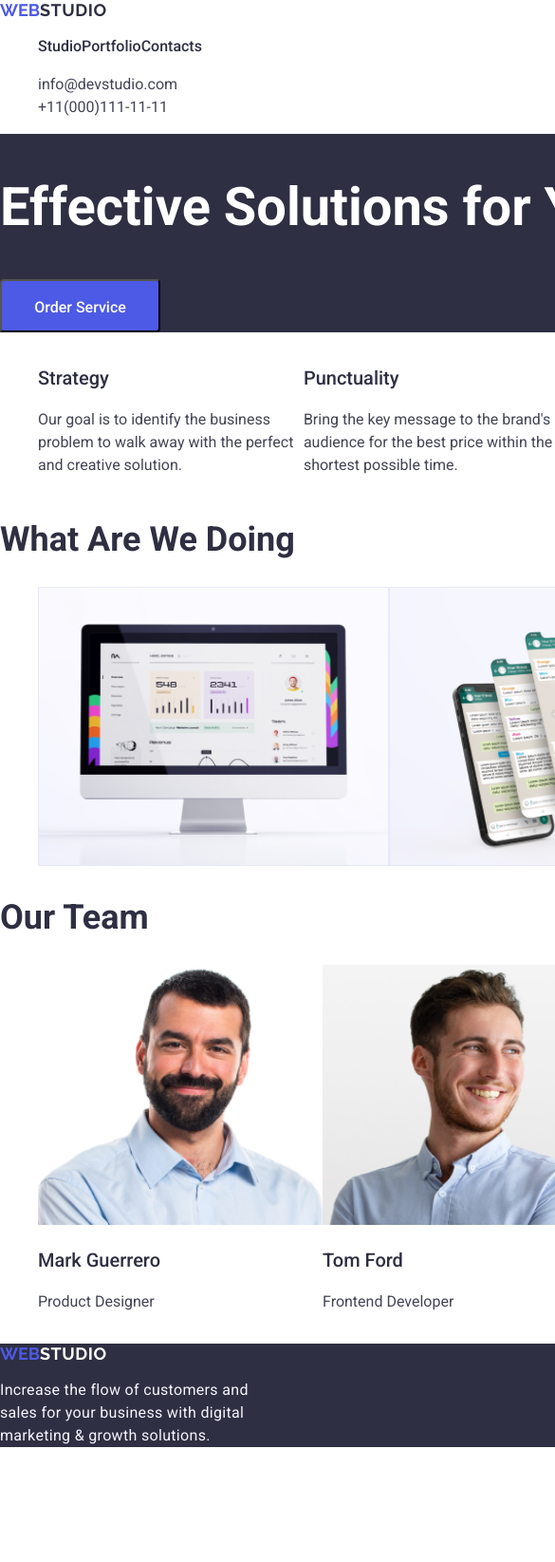
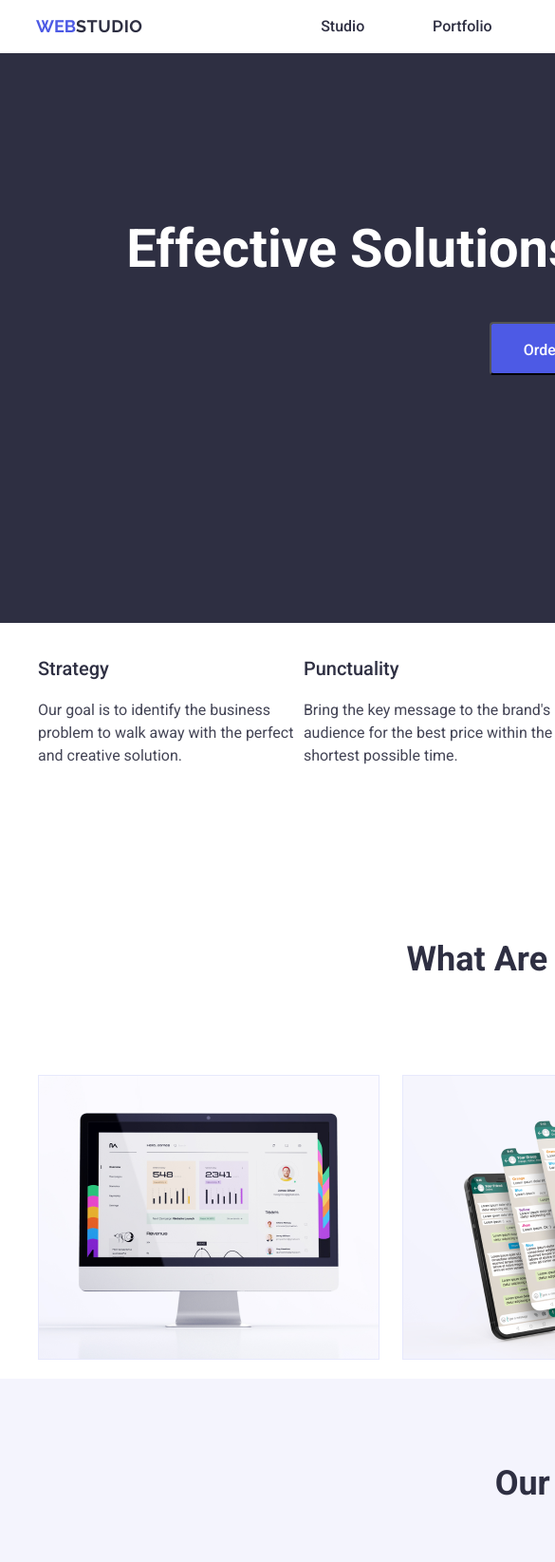
Before and after one commit to DanutV/goit-markup-hw-03, a plain HTML site: page index.html in a window 390 px wide. Shown: the top 1645 px of the page at 95% size, 585 px wide, since content can reach past the window. Before the commit the page ends 1540 px from the top, so only its background shows below. Drawn offline with Linux system fonts and the light colour scheme.

Commit message:
lucru cu flexbox
Nu este responsive.

```diff
--- a/CSS/index.css
+++ b/CSS/index.css
@@ -4,6 +4,8 @@
 --button-background-color: #4d5ae5;
 --visited-links: #b900b9;
 --hover-color: #0606bd;
+--background-color-section-our-team: #f4f4fd;
+--background-white-color: #fff;
 --heading-font-family: "Raleway",
     sans-serif;
 --text-font-family: "Roboto",
@@ -27,22 +29,23 @@ ul {
 .global-header .main-nav a{
     text-decoration: none;
 }
+
 .container {
     width: 1200px;
 }
-.secition {
+.container-nav-bar {
     display: flex;
-    padding: 94px;
+    justify-content: space-around;
+    align-items: center;
 }
 
-.global-header {
-    display: flex;
-}
 
 .link-color {
     display: flex;
+    justify-content: space-evenly;
+    width: 500px;
+
 }
-
 
 
 
@@ -64,6 +67,7 @@ ul {
     letter-spacing: 0.03em;
     text-transform: uppercase;
     color: var(--secondary-color);
+
 }
 .logo, .atribut-logo a{
     text-decoration: none;
@@ -79,29 +83,46 @@ ul {
     color: var(--visited-links);
 }
 
+
+
 /* Information about contacts data */
-.global-header .contacts-data a{
+.mail {
     font-size: 16px;
     line-height: 1.5em;
     text-decoration: none;
     color: var(--primary-color);
-
 }
-.hover-link:hover a {
+.mail:hover,
+.mail:focus {
+    color: var(--hover-color);
+}
+.tel {
+    font-size: 16px;
+    line-height: 1.5em;
+    text-decoration: none;
+    color: var(--primary-color);
+}
+.tel:hover,
+.tel:focus {
     color: var(--hover-color);
 }
 
 /* Information about Hero Section */
 .hero-section{
+    display: flex;
     background-color: var(--secondary-color);
     width: 1200px;
-    display: flex;
+    height: 600px;
+    text-align: center;
+    padding-top: 130px;
 }
+
 .hero-title {
     font-weight: 700;
     font-size: 56px;
     line-height: 1.07143em;
-    color: #fff;
+    color: var(--background-white-color);
+
 
 }
 /* Information about button service */
@@ -114,7 +135,7 @@ ul {
     font-weight: 500;
     font-size: 16px;
     line-height: 1.5em;
-    color: #fff;
+    color: var(--background-white-color);
     cursor:pointer;
 }
 .btn-service:hover {
@@ -136,44 +157,80 @@ ul {
     line-height: 1.5em;
 }
 
+.section-what-we-doing{
+    display:flex;
+}
 .feature-list {
     display: flex;
+    padding-bottom: 120px;
 }
-
-.second-title {
+/* Information about What are we doing Section */
+.what-we-doing-list {
+    display: flex;
+    gap: 24px;
+    justify-content: center;
+}
+.title-what-we-doing {
     font-weight: 700;
     font-size: 36px;
     line-height: 1.11111em;
     color: var(--secondary-color);
+    text-align: center;
+    padding-bottom: 72px;
 }
 
-.section-about-doing-list {
-    display: flex;
-}
 /* Information about Our Team */
 
+.section-our-team {
+    display: flex;
+    background-color: var(--background-color-section-our-team);
+    width: 1200px;
+
+}
 .section-our-team-list {
     display: flex;
+    justify-content: center;
+    gap: 24px;
+    padding-bottom: 120px;
+
+}
+.title-our-team {
+    font-weight: 700;
+    font-size: 36px;
+    line-height: 1.11111em;
+    color: var(--secondary-color);
+    text-align: center;
+    padding: 60px 35px;
 }
 .team-name {
     font-weight: 500;
     font-size: 20px;
     line-height: 1.2em;
     color: var(--secondary-color);
+    text-align: center;
 }
 .job-team {
     font-size: 16px;
     line-height: 1.5em;
+    text-align: center;
 }
 
 .short-description {
     font-size: 16px;
     line-height: 1.5em;
 }
+.background-card {
+    background-color: var(--background-white-color);
+}
 
+/* Information about footer section */
 .footer-section {
+    display: flex;
     background-color: var(--secondary-color);
     width: 1200px;
+    height: 290px;
+    align-items: center;
+    padding: 120px;
 }
 
 .footer-logo::after {
@@ -191,12 +248,12 @@ ul {
     line-height: 1.16667;
     letter-spacing: 0.03em;
     text-transform: uppercase;
-    color: #fff;
+    color: var(--background-white-color);
 }
 
 .short-description {
     font-size: 16px;
     line-height: 1.5;
     letter-spacing: 0.02em;
-    color: #f4f4fd;
+    color: var(--background-white-color);
 }
--- a/CSS/portfolio.css
+++ b/CSS/portfolio.css
@@ -4,6 +4,9 @@
     --button-background-color: #4d5ae5;
     --visited-links: #b900b9;
     --hover-color: #0606bd;
+    --background-white-color: #fff;
+    --footer-section-color: #2e2f42;
+    --border-color: #e7e9fc;
     --heading-font-family: "Raleway",
         sans-serif;
     --text-font-family: "Roboto",
@@ -26,17 +29,16 @@ ul {
 .container {
     width: 1200px;
 }
-.section {
+
+.container-nav-bar {
     display: flex;
+    justify-content: space-around;
+    align-items: center;
 }
-.project-card-list {
+.link-color {
     display: flex;
-}
-.global-header {
-    display: flex;
-}
-.link-color{
-    display: flex;
+    justify-content: space-evenly;
+    width: 500px;
 }
 
 /* Information about Logo */
@@ -73,53 +75,71 @@ ul {
     color: var(--visited-links);
 }
 /* Information about contacts data */
-.global-header .contacts-data a {
+.mail {
     font-size: 16px;
     line-height: 1.5em;
     text-decoration: none;
     color: var(--primary-color);
 }
 
-.hover-link:hover a {
+.mail:hover,
+.mail:focus {
+    color: var(--hover-color);
+}
+
+.tel {
+    font-size: 16px;
+    line-height: 1.5em;
+    text-decoration: none;
+    color: var(--primary-color);
+}
+
+.tel:hover,
+.tel:focus {
     color: var(--hover-color);
 }
 
 /* Information about buttons style */
+.button-list {
+    display: flex;
+    justify-content: center;
+}
 .btn-filter {
     border: 1px solid #e7e9fc;
     border-radius: 4px;
     padding: 12px 24px;
     width: 116px;
     height: 48px;
-    background-color: #f4f4fd;
+    background-color: var(--background-white-color);
     font-weight: 500;
     font-size: 16px;
     line-height: 1.5;
     letter-spacing: 0.04em;
     text-align: center;
-    color: #4d5ae5;
+    color: var(--button-background-color);
     cursor: pointer;
 }
 .btn-filter:hover {
     background-color: var(--button-background-color);
-    color: #fff;
+    color: var(--background-white-color);
 }
 .btn-filter:focus {
     background-color: var(--button-background-color);
-    color: #fff;
+    color: var(--background-white-color);
     outline-color: transparent;
-}
-.button-list {
-    display: flex;
-    justify-content: center;
 }
 
 /* Information about Cards */
+.project-card-list {
+    display: flex;
+    gap: 24px;
+}
 .project-card {
-    border: 1em solid #e7e9fc;
     width: 360px;
     height: 420px;
-    background: #fff;
+    background: var(--background-white-color);
+    border: 1px solid #e7e9fc;
+
 }
 
 /* Information about card contents */
@@ -129,22 +149,25 @@ ul {
     line-height: 1.2em;
     letter-spacing: 0.02em;
     color: var(--secondary-color);
+    text-align: flex-start;
+
 }
 .card-content-information {
     font-size: 16px;
     line-height: 1.5;
     letter-spacing: 0.02em;
+    text-align: flex-start;
 }
 
 /* About footer section */
 
 .footer-section-portfolio {
-    background: #2e2f42;
+    background: var(--footer-section-color);
 }
 /* Information about logo in footer */
 .footer-logo::after{
     content: "STUDIO";
-    color: #fff;
+    color: var(--background-white-color);
     font-family: "Raleway", sans-serif;
     font-weight: 800;
     font-size: 18px;
@@ -157,7 +180,7 @@ ul {
     line-height: 1.16667;
     letter-spacing: 0.03em;
     text-transform: uppercase;
-    color: #fff;
+    color: var(--background-white-color);
 }
 
 /* Information about footer desscription */
@@ -165,5 +188,5 @@ ul {
     font-size: 16px;
     line-height: 1.5;
     letter-spacing: 0.02em;
-    color: #f4f4fd;
+    color: var(--background-white-color);
 }
--- a/index.html
+++ b/index.html
@@ -17,14 +17,14 @@
   <body>
     <header class="global-header">
       <section class="section">
-        <div class="container">
+        <div class="container container-nav-bar">
           <!-- Logo design -->
           <a href="index.html" class="logo"
             ><span class="atribut-logo">STUDIO</span></a
           >
           <!-- Information about Nav Bar -->
           <nav class="main-nav">
-            <!-- Information about links -->
+            <!-- Information about links of nav-bar -->
             <ul class="link-color">
               <li><a href="index.html">Studio</a></li>
               <li><a href="portfolio.html">Portfolio</a></li>
@@ -32,14 +32,11 @@
             </ul>
           </nav>
           <!-- Information about contacts data -->
-          <ul class="contacts-data">
-            <li class="hover-link">
-              <a href="mailto:info@devstudio.com">info@devstudio.com</a>
-            </li>
-            <li class="hover-link">
-              <a href="tel:+11(000)111-11-11">+11(000)111-11-11</a>
-            </li>
-          </ul>
+          <a href="mailto:info@devstudio.com" class="mail"
+            >info@devstudio.com</a
+          >
+
+          <a href="tel:+11(000)111-11-11" class="tel">+11(000)111-11-11</a>
         </div>
       </section>
     </header>
@@ -47,6 +44,7 @@
     <!-- Main content-->
     <main>
       <!-- Information about Hero Section -->
+
       <section class="hero-section">
         <div class="container">
           <h1 class="hero-title">Effective Solutions for Your Business</h1>
@@ -54,7 +52,7 @@
         </div>
       </section>
 
-      <!--Information about section 1-->
+      <!--Information about Section 1 - feature-->
       <section class="section">
         <div class="container">
           <ul class="feature-list">
@@ -89,85 +87,84 @@
           </ul>
         </div>
       </section>
-      <!--Information about Section 2-->
-      <section class="section">
+      <!--Information about Section 2 - What are we doing-->
+      <section class="section-what-we-doing">
         <div class="container">
-          <h2 class="second-title">What Are We Doing</h2>
-          <ul class="section-about-doing-list">
+          <h2 class="title-what-we-doing">What Are We Doing</h2>
+          <ul class="what-we-doing-list">
             <li>
               <img
                 src="images/Section_2/img_1.png"
                 alt="Monitor"
-                width="370"
-                height="294"
+                width="360"
+                height="300"
               />
             </li>
             <li>
               <img
                 src="images/Section_2/img_2.png"
                 alt="Ecran telefon"
-                width="370"
-                height="294"
+                width="360"
+                height="300"
               />
             </li>
             <li>
               <img
                 src="images/Section_2/img_3.png"
                 alt="Telefon in mana"
-                width="370"
-                height="294"
+                width="360"
+                height="300"
               />
             </li>
           </ul>
         </div>
       </section>
       <!--Information about section 3 Our Team-->
-      <section class="section">
+      <section class="section-our-team">
         <div class="container">
-          <h2 class="second-title">Our Team</h2>
-
+          <h2 class="title-our-team">Our Team</h2>
           <ul class="section-our-team-list">
             <!-- Information about Card 1 -->
-            <li>
+            <li class="background-card">
               <img
                 src="images/Section_3/img_1.png"
                 alt="Product designer image"
-                width="300"
-                height="274"
+                width="264"
+                height="260"
               />
               <h3 class="team-name">Mark Guerrero</h3>
               <p class="job-team">Product Designer</p>
             </li>
             <!-- Information about Card 2 -->
-            <li>
+            <li class="background-card">
               <img
                 src="images/Section_3/img_2.png"
                 alt="Frontend Developer image"
-                width="300"
-                height="274"
+                width="264"
+                height="260"
               />
               <h3 class="team-name">Tom Ford</h3>
               <p class="job-team">Frontend Developer</p>
             </li>
             <!-- Information about Card 3 -->
-            <li>
+            <li class="background-card">
               <img
                 src="images/Section_3/img_3.png"
                 alt="Marketing image"
-                width="300"
-                height="274"
+                width="264"
+                height="260"
               />
               <h3 class="team-name">Camila Garcia</h3>
               <p class="job-team">Marketing</p>
             </li>
 
             <!-- Information about Card 4 -->
-            <li>
+            <li class="background-card">
               <img
                 src="images/Section_3/img_4.png"
                 alt="UI designer image"
-                width="300"
-                height="274"
+                width="264"
+                height="260"
               />
               <h3 class="team-name">Daniel Wilson</h3>
               <p class="job-team">UI Designer</p>
```
Also changed, not shown: portfolio.html (+6 -9 lines).
